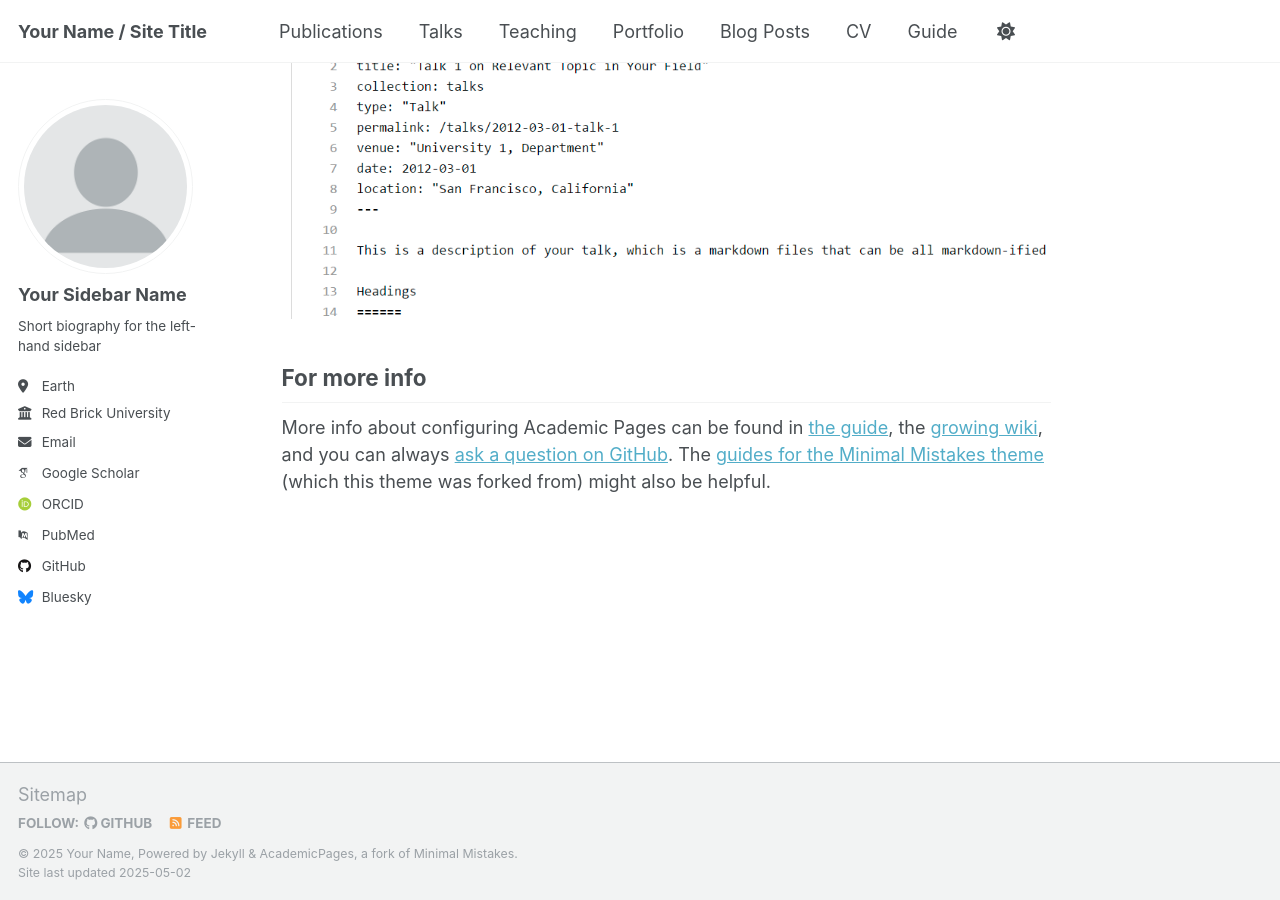
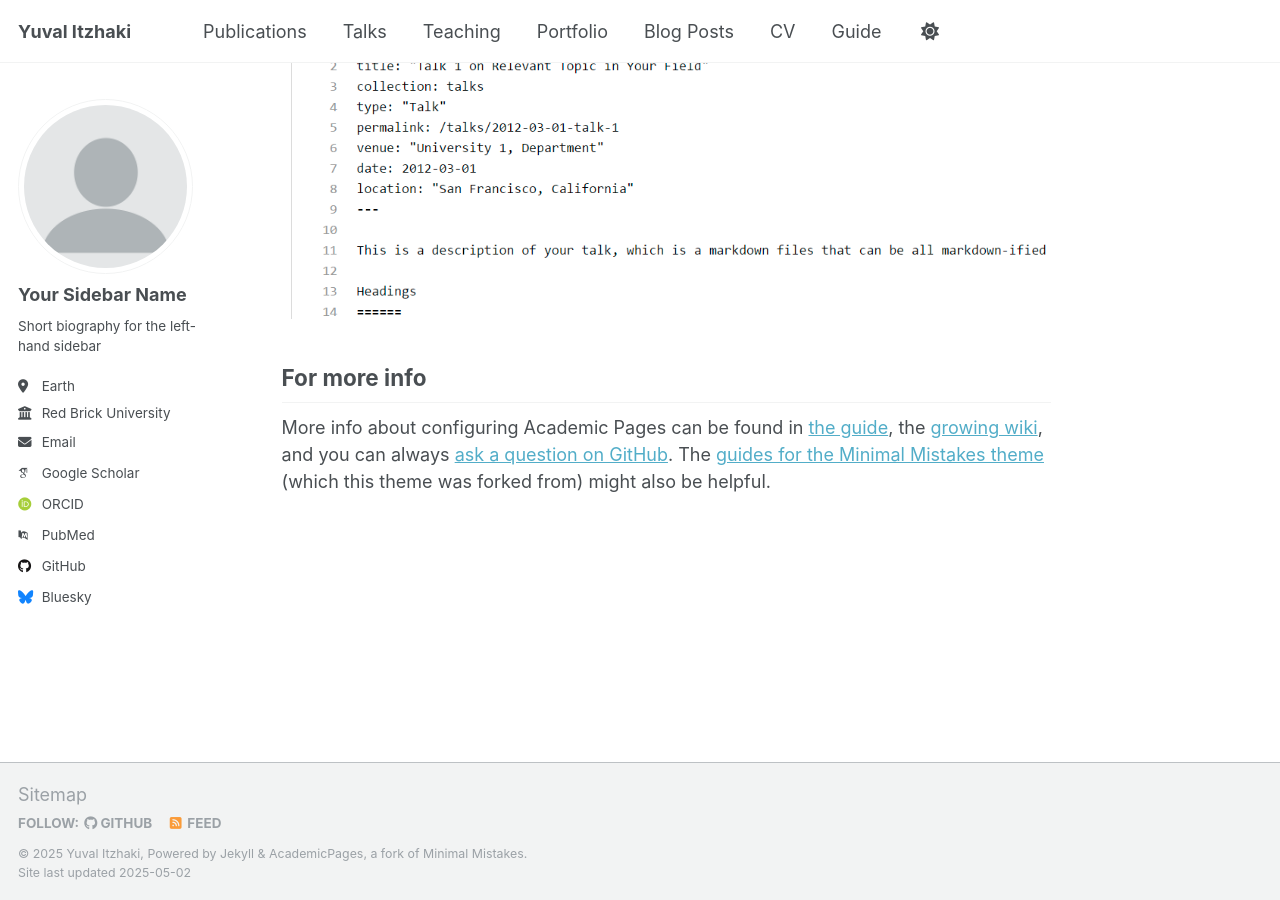
Before and after one commit to yuvalyitz/home, a Jekyll site: the page built from _pages/about.md, in a window 1280 px wide and 900 px high, scrolled down 2636 px. Built offline with Jekyll 4.4.1, drawn with Linux system fonts in a browser that asks for light colours; some web fonts are replaced.

Commit message:
Update _config.yml

```diff
--- a/_config.yml
+++ b/_config.yml
@@ -9,9 +9,9 @@
 # Basic Site Settings
 locale                   : "en-US"
 site_theme               : "default"
-title                    : "Your Name / Site Title"
+title                    : "Yuval Itzhaki"
 title_separator          : "-"
-name                     : &name "Your Name"
+name                     : &name "Yuval Itzhaki"
 description              : &description "personal description"
 url                      : https://academicpages.github.io # the base hostname & protocol for your site e.g. "https://[your GitHub username].github.io" or if you already have some other page hosted on Github then use "https://[your GitHub username].github.io/[Your Repo Name]"
 baseurl                  : "" # the subpath of your site, e.g. "/blog"
```
